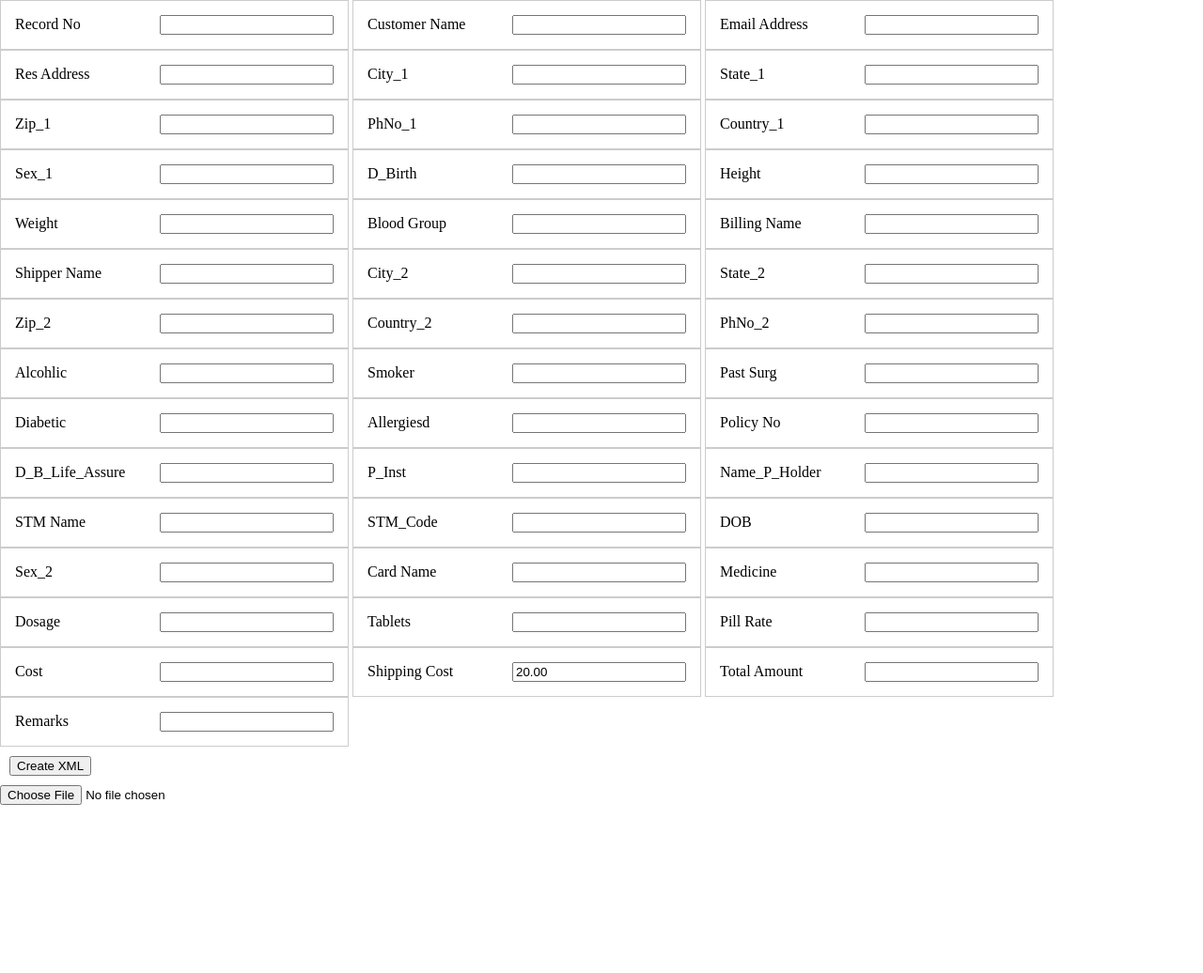
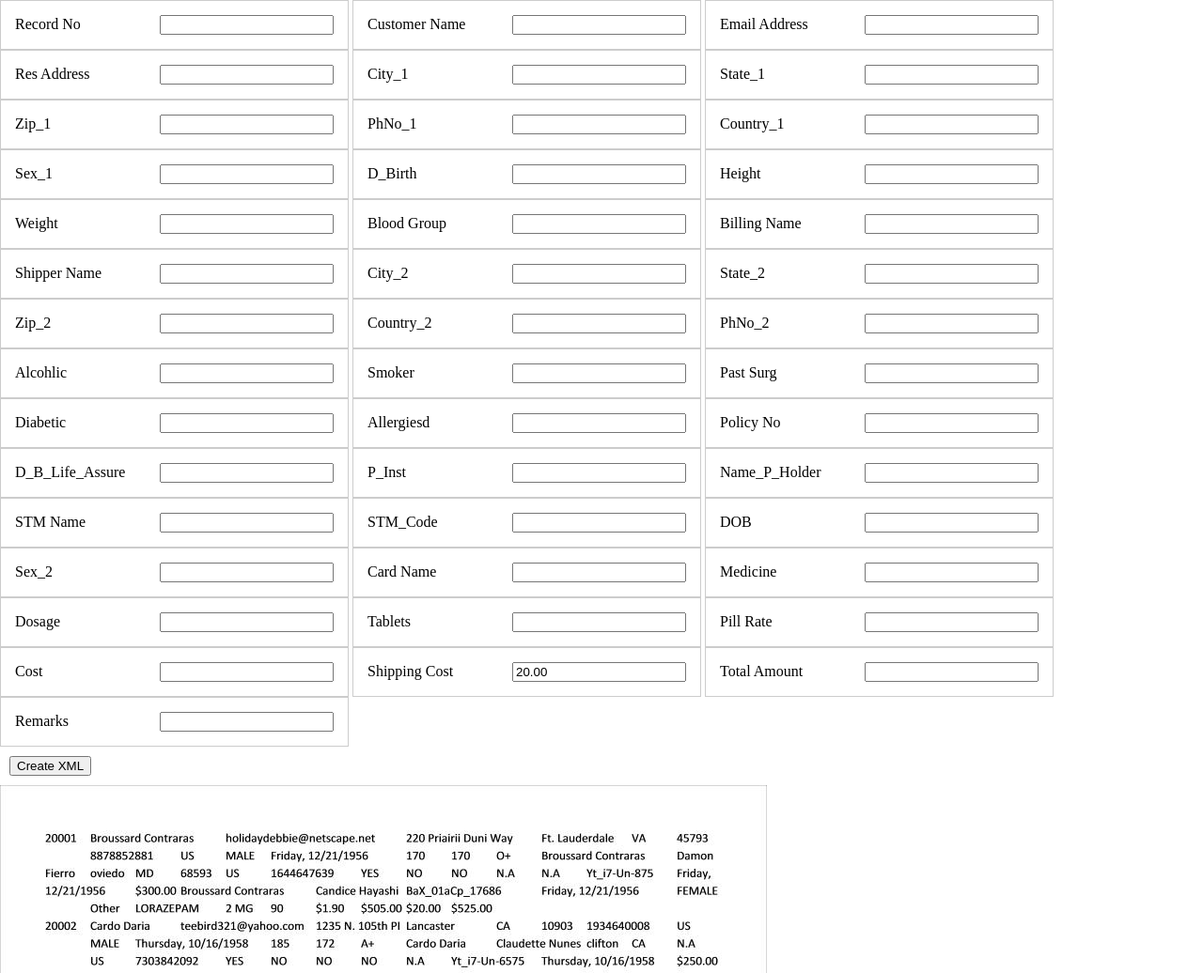
Before and after one commit to vinod-kumar-N/MI, a plain HTML site: page index.html in a window 1280 px wide. Shown: the whole page at 94% size. Before the commit the page ends 1010 px from the top, so only its background shows below. Drawn offline with Linux system fonts and the light colour scheme.

Commit message:
adding all

```diff
--- a/css/master.css
+++ b/css/master.css
@@ -59,3 +59,8 @@ p{
 #email{
     text-overflow: lowercase;
 }
+.imageContainer{
+	height: 200px;
+    overflow-y: scroll;
+    width: 900px;
+}
--- a/index.html
+++ b/index.html
@@ -185,14 +185,9 @@
           <p>
             <button id="createXML">Create XML</button>
           </p>
-          <input type="file" onchange="onFileSelected(event)">
       </form>
-      <iframe id="image" src="" frameborder="0">
-<img src="" alt="">
-
-      </iframe>
-      <div>
-
+      <div class="imageContainer">
+          <img src="images/1.jpeg" alt="">
       </div>
       <script src="js/main.js"></script>
   </body>
--- a/js/main.js
+++ b/js/main.js
@@ -136,6 +136,6 @@ onFileSelected = function(event) {
   var aa = event.target.result
 
   reader.readAsDataURL(selectedFile);
-  $("#image").attr('src','C:/Users/24507/Pictures/'+selectedFile.name)
+  $("#image").attr('src','C:/Users/user/Pictures/2014-11'+selectedFile.name)
 }
 });
```
Also changed, not shown: images/1.jpeg (added).
